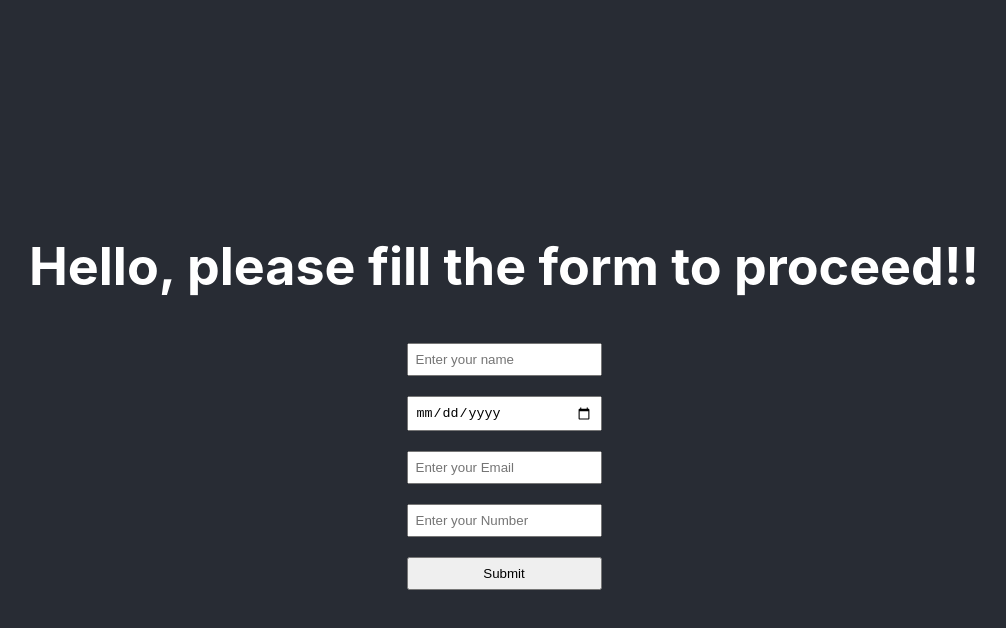
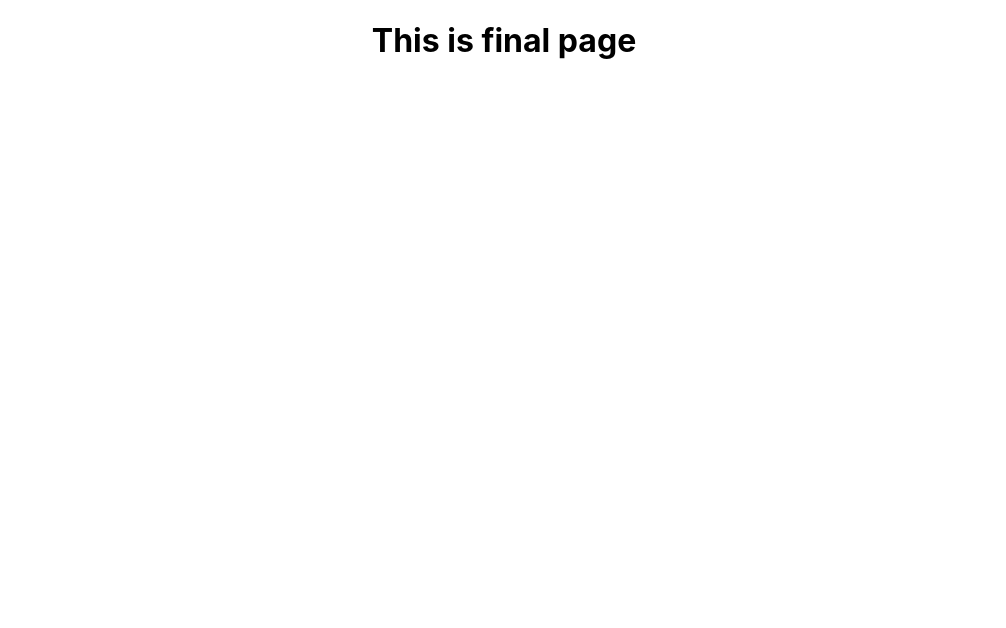
Before and after one commit to pshashank64/validation-react, a React (Create React App) app: page /final in a window 1280 px wide. Shown: the top 628 px of the page, without its empty margins (136-1142 px from the left). Built offline with nearby package versions, Linux system fonts and the light colour scheme.

Commit message:
redirection task completed

```diff
--- a/package.json
+++ b/package.json
@@ -11,6 +11,7 @@
     "react-dom": "^18.2.0",
     "react-hook-form": "^7.43.5",
     "react-phone-number-input": "^3.2.19",
+    "react-router-dom": "^6.9.0",
     "react-scripts": "5.0.1",
     "web-vitals": "^2.1.4"
   },
--- a/src/App.js
+++ b/src/App.js
@@ -1,38 +1,20 @@
-import {useState} from 'react';
+
+import {Route, Routes} from 'react-router-dom';
+import Form from './Form';
+import Final from './Final';
 import './App.css';
 
 function App() {
-  const [name, setName] = useState('');
-  const [dob, setDob] = useState('');
-  const [email, setEmail] = useState('');
-  const [mobile, setMobile] = useState('');
 
-  const handleformSubmit = (event) => {
-    event.preventDefault();
-    const dataSubmit = {name, dob, email, mobile};
-    fetch('http://localhost:8000/register', {
-      method: 'POST',
-      headers: {
-        'Content-Type': 'application/json'
-      },
-      body: JSON.stringify(dataSubmit)
-    }).then(res => res.json())
-    .then(res => {
-      console.log(res);
-    })
-  }
+
   return (
     <div className="App">
-      <header className="App-header">
-        <h1> Hello, please fill the form to proceed!! </h1>
-        <form action='' method='POST' className='formData' onSubmit={handleformSubmit}>
-          <input type="text" placeholder='Enter your name' name='name' value={name} onChange={(event) => setName(event.target.value)}></input>
-          <input type="date" name="dob" value={dob} onChange={(event) => setDob(event.target.value)}></input>
-          <input type="email" placeholder='Enter your Email' name="email" value={email} onChange={(event) => setEmail(event.target.value)}></input>
-          <input type="number" placeholder='Enter your Number' name="mobile" value={mobile} onChange={(event) => setMobile(event.target.value)}></input>
-          <input type="submit"></input>
-        </form>
-        </header>
+
+      <Routes>
+        <Route path="/" element={<Form />}/>
+        <Route path="/final" element={<Final />}/>
+      </Routes>
+
     </div>
   );
 }
--- /dev/null
+++ b/src/Final.js
@@ -0,0 +1,10 @@
+
+const Final = () => {
+    return (
+        <div>
+            <h1>This is final page</h1>
+        </div>
+    )
+}
+
+export default Final;
--- /dev/null
+++ b/src/Form.js
@@ -0,0 +1,40 @@
+import {useState} from 'react';
+import {useNavigate} from 'react-router-dom';
+import './App.css';
+
+function Form() {
+    const navigate = useNavigate();
+    const [name, setName] = useState('');
+    const [dob, setDob] = useState('');
+    const [email, setEmail] = useState('');
+    const [mobile, setMobile] = useState('');
+
+    const HandleformSubmit = (event) => {
+        event.preventDefault();
+        const dataSubmit = {name, dob, email, mobile};
+        fetch('http://localhost:8000/register', {
+          method: 'POST',
+          headers: {
+            'Content-Type': 'application/json'
+          },
+          body: JSON.stringify(dataSubmit)
+        }).then(navigate('/final'));
+      }
+
+      return(
+        <div className="App">
+      <header className="App-header">
+        <h1> Hello, please fill the form to proceed!! </h1>
+        <form action='' method='POST' className='formData' onSubmit={HandleformSubmit}>
+          <input type="text" placeholder='Enter your name' name='name' value={name} onChange={(event) => setName(event.target.value)}></input>
+          <input type="date" name="dob" value={dob} onChange={(event) => setDob(event.target.value)}></input>
+          <input type="email" placeholder='Enter your Email' name="email" value={email} onChange={(event) => setEmail(event.target.value)}></input>
+          <input type="number" placeholder='Enter your Number' name="mobile" value={mobile} onChange={(event) => setMobile(event.target.value)}></input>
+          <input type="submit"></input>
+        </form>
+        </header>
+    </div>
+    )
+}
+
+export default Form;
--- a/src/index.js
+++ b/src/index.js
@@ -3,11 +3,15 @@ import ReactDOM from 'react-dom/client';
 import './index.css';
 import App from './App';
 import reportWebVitals from './reportWebVitals';
+import {BrowserRouter} from 'react-router-dom';
 
 const root = ReactDOM.createRoot(document.getElementById('root'));
 root.render(
   <React.StrictMode>
-    <App />
+    <BrowserRouter>
+     <App />
+    </BrowserRouter>
+
   </React.StrictMode>
 );
 
```
Also changed, not shown: 1 other file (tests, documents, lock files or other folders).
